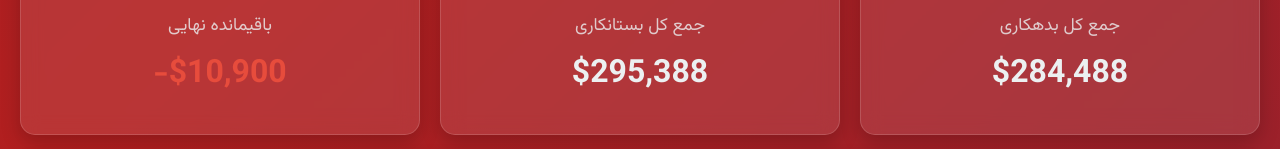
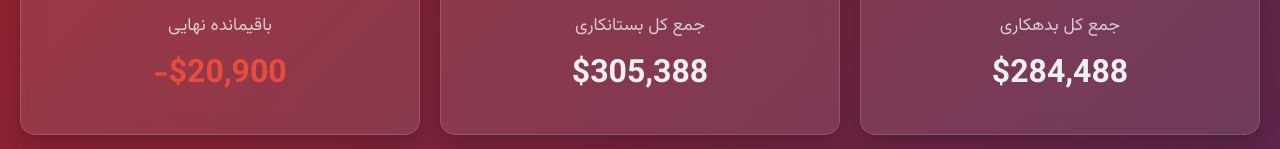
Before and after one commit to anshin-dev/Citystar, a plain HTML site: page index.html in a window 1280 px wide. Shown: the part 308-457 px from the top of the page. Drawn offline with Linux system fonts and the light colour scheme.

Commit message:
Update index.html

```diff
--- a/index.html
+++ b/index.html
@@ -436,7 +436,7 @@
                     <i class="fas fa-arrow-up"></i>
                 </div>
                 <div class="stat-label" id="total-credit-label">جمع کل بستانکاری</div>
-                <div class="stat-value" id="total-credit">$295,388</div>
+                <div class="stat-value" id="total-credit">$305,388</div>
             </div>
 
             <div class="stat-card balance">
@@ -444,7 +444,7 @@
                     <i class="fas fa-wallet"></i>
                 </div>
                 <div class="stat-label" id="final-balance-label">باقیمانده نهایی</div>
-                <div class="stat-value balance-negative" id="final-balance">$10,900-</div>
+                <div class="stat-value balance-negative" id="final-balance">$20,900-</div>
             </div>
         </div>
 
@@ -532,6 +532,7 @@
             {row: 37, date: "40411", description: "فاکتور سوم خرداد ماه سلیمانیه", debit: "14,286", credit: "", balance: "10,116", rate: ""},
             {row: 38, date: "40417", description: "فاکتور چهارم خرداد ماه اربیل", debit: "14,695", credit: "", balance: "24,811", rate: ""},
             {row: 39, date: "40418", description: "واریز  الباقی 4 فاکتور خرداد ماه و پیش پرداخت فاکتور موصل", debit: "", credit: "35,711", balance: "-10,900", rate: "90500"}
+            {row: 40, date: "40505", description: "واریز پیش پرداخت فاکتور اول تیرماه ( سلیمانیه)", debit: "", credit: "10,000", balance: "-20,900", rate: "87000"}
         ];
 
         const translations = {
```
